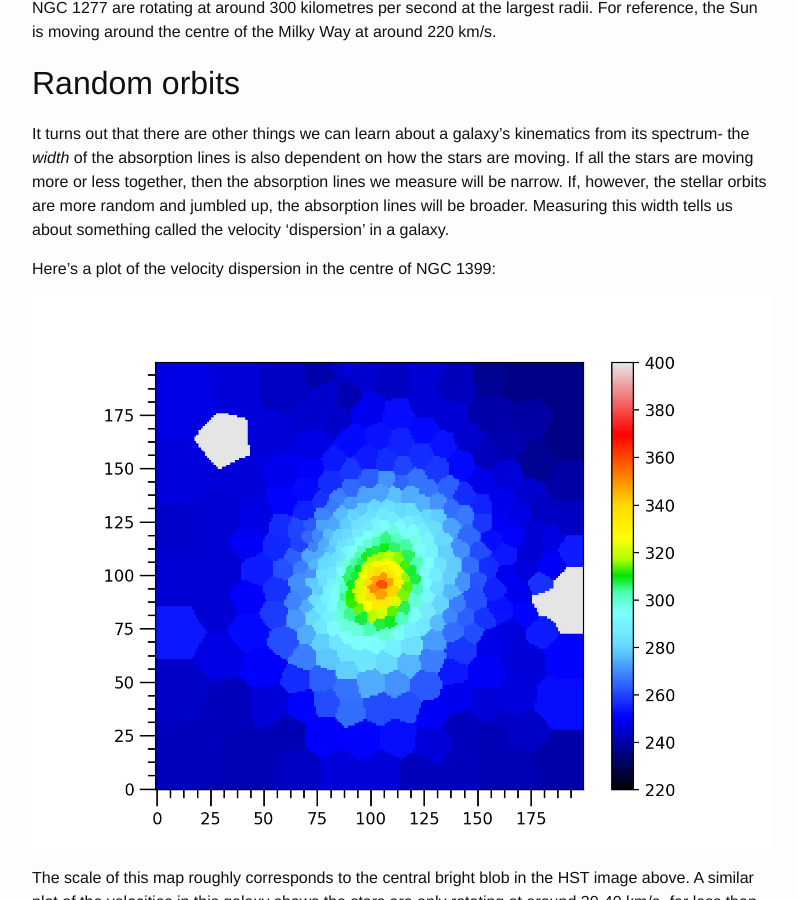
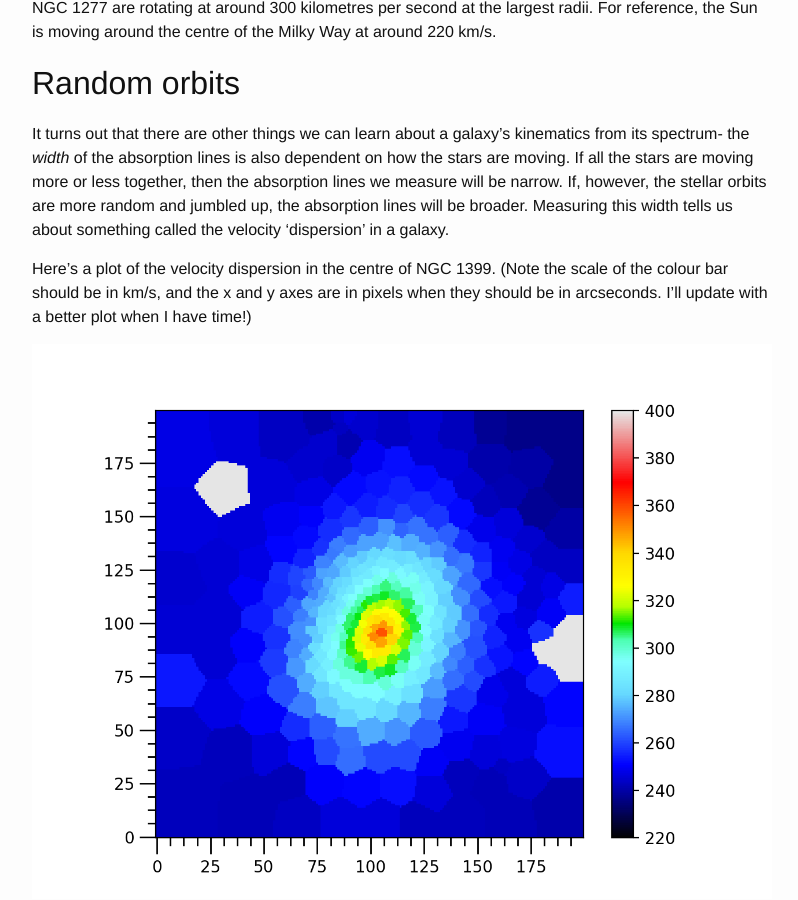
Before and after one commit to samvaughan/samvaughan.github.io, a Jekyll site: the page built from _posts/2017-07-11-Galaxy_Kinematics.md, in a window 1280 px wide and 900 px high, scrolled down 3163 px. Shown: the whole window, without its empty margins (238-1036 px from the left). Built offline with Jekyll 4.4.1, drawn with Linux system fonts in a browser that asks for light colours.

```diff
--- a/_posts/2017-07-11-Galaxy_Kinematics.md
+++ b/_posts/2017-07-11-Galaxy_Kinematics.md
@@ -53,7 +53,7 @@
 
 It turns out that there are other things we can learn about a galaxy's kinematics from its spectrum- the *width* of the absorption lines is also dependent on how the stars are moving. If all the stars are moving more or less together, then the absorption lines we measure will be narrow. If, however, the stellar orbits are more random and jumbled up, the absorption lines will be broader. Measuring this width tells us about something called the velocity 'dispersion' in a galaxy.
 
-Here's a plot of the velocity dispersion in the centre of NGC 1399:
+Here's a plot of the velocity dispersion in the centre of NGC 1399. (Note the scale of the colour bar should be in km/s, and the x and y axes are in pixels when they should be in arcseconds. I'll update with a better plot when I have time!)
 
 ![Velocity Dispersion map of NGC 1399](https://raw.githubusercontent.com/samvaughan/samvaughan.github.io/master/_posts/Images/Sigma_300.png  "Velocity Dispersion map of NGC 1399")
 
```
